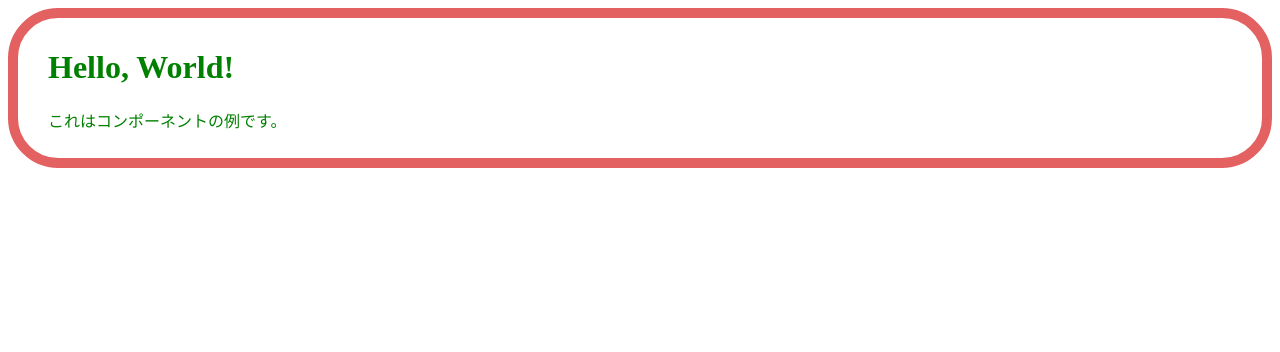
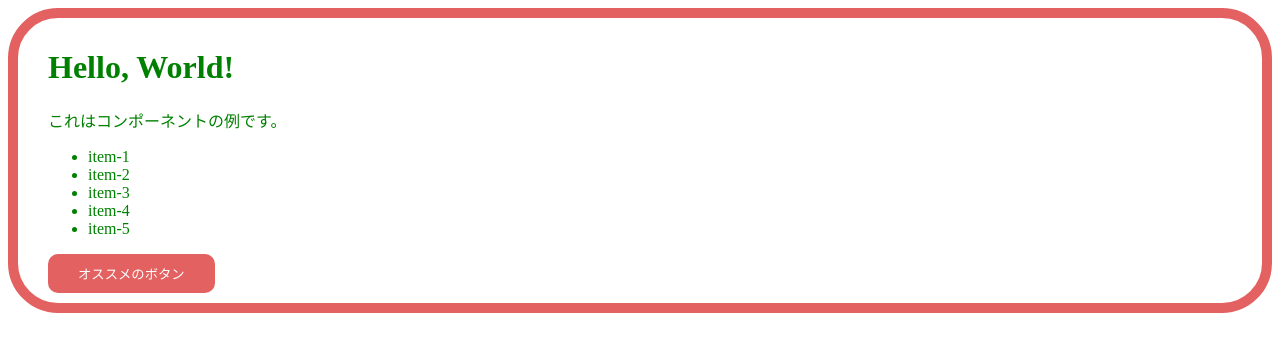
Before and after one commit to nasu-masa/frontend-study, a React (Vite) app in the folder react/react-basics/: page / in a window 1280 px wide. Shown: the top 352 px of the page. Built offline with nearby package versions, Linux system fonts and the light colour scheme.

Commit message:
Learn component nesting in React

```diff
--- a/react/react-basics/src/components/01-components/Example.css
+++ b/react/react-basics/src/components/01-components/Example.css
@@ -4,3 +4,11 @@
     padding: 10px 30px;
     border-radius: 50px ;
 }
+
+.button {
+    background-color: #e46161;
+    color: white;
+    border: none;
+    padding: 10px 30px;
+    border-radius: 10px;
+}
--- a/react/react-basics/src/components/01-components/Example.jsx
+++ b/react/react-basics/src/components/01-components/Example.jsx
@@ -1,4 +1,6 @@
 import "./Example.css";
+import List from "./List";
+import Button from "./button";
 
 // function Example() {
 //     return (
@@ -14,6 +16,8 @@ const Example = () => {
         <div className="component">
             <h1>Hello, World!</h1>
             <p>これはコンポーネントの例です。</p>
+            <List />
+            <Button />
         </div>
     );
 };
--- /dev/null
+++ b/react/react-basics/src/components/01-components/List.jsx
@@ -0,0 +1,13 @@
+const List = () => {
+    return (
+        <ul>
+            <li> item-1 </li>
+            <li> item-2 </li>
+            <li> item-3 </li>
+            <li> item-4 </li>
+            <li> item-5 </li>
+        </ul>
+    )
+}
+
+export default List;
--- /dev/null
+++ b/react/react-basics/src/components/01-components/button.jsx
@@ -0,0 +1,9 @@
+const Button = () => {
+    return (
+        <button className="button">
+            オススメのボタン
+        </button>
+    )
+}
+
+export default Button;
```
